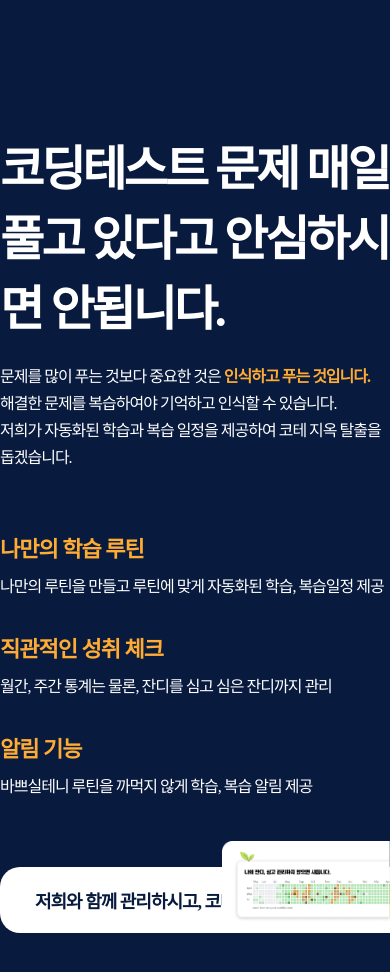
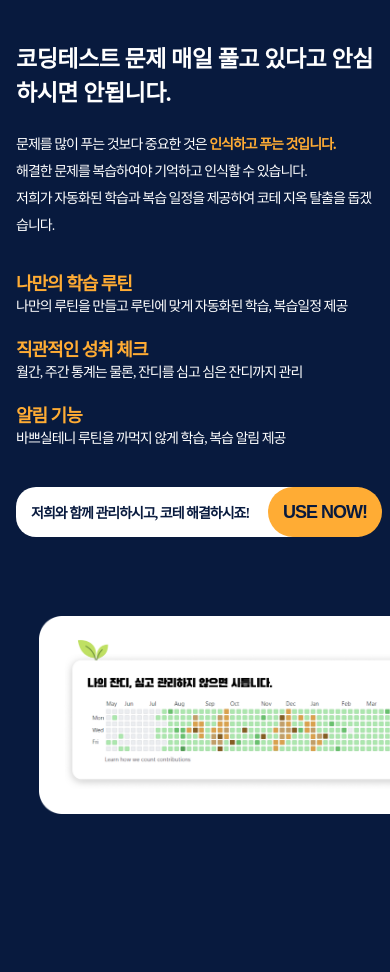
Before and after one commit to busy-joj/react-cote-planner-app, a React (Create React App) app: page /landing in a window 390 px wide. Shown: the top 972 px of the page. After the commit the page ends 844 px from the top, so only its background shows below. Built offline with nearby package versions, Linux system fonts and the light colour scheme; no server answers; a web font is replaced by a local one.

Commit message:
add 반응형

```diff
--- a/src/pages/LandingPage/landing.css
+++ b/src/pages/LandingPage/landing.css
@@ -76,10 +76,11 @@ h1 {
 
 .action {
   position: relative;
-  width: 560px;
+  width: 44%;
 }
 .action .title {
-  width: 425px;
+  width: 100%;
+  box-sizing: border-box;
   display: block;
   border-radius: 20px;
   padding: 20px 0 20px 35px;
@@ -102,6 +103,7 @@ h1 {
   padding: 19px 30px 20px 30px;
   border-radius: 60px;
   cursor: pointer;
+  transform: translateX(50%);
 }
 @keyframes fadein {
   from {
@@ -122,3 +124,78 @@ h1 {
     transform: translate(0% 0%);
   }
 }
+
+@media screen and (max-width: 1023px) {
+  .wrap {
+    padding: 0 40px;
+  }
+  .wrap-content h1 {
+    font-size: 2rem;
+  }
+  .action .title {
+    padding: 20px 0 20px 20px;
+  }
+  .action .button {
+    transform: translateX(50%);
+    padding: 19px 15px 20px 15px;
+  }
+}
+
+/* 모바일 가로, 테블릿 세로 (해상도 480px ~ 767px)*/
+@media all and (min-width: 480px) and (max-width: 767px) {
+  /*스타일입력*/
+  /* .wrap::after {
+    width: 46%;
+    bottom: 240px;
+  } */
+}
+
+/* 모바일 가로, 테블릿 세로 (해상도 ~ 479px)*/
+@media all and (max-width: 479px) {
+  /*스타일입력*/
+  .wrap {
+    padding: 0 16px;
+    height: 100%;
+  }
+  .wrap::after {
+    width: 95%;
+    bottom: 30px;
+    right: -19px;
+  }
+  .wrap-content h1 {
+    letter-spacing: -0.5px;
+    font-size: 23px;
+    padding: 40px 0 0 0;
+  }
+  .text {
+    font-size: 14px;
+  }
+  .action {
+    width: 100%;
+    border-radius: 20px;
+  }
+  .action .title {
+    padding: 15px;
+    font-size: 14px;
+  }
+  .action .button {
+    transform: translateX(0%);
+    font-size: 18px;
+    padding: 15px;
+    bottom: 0;
+    right: -8px;
+  }
+  .function {
+    margin: 30px 0 40px;
+    gap: 20px;
+  }
+  .functionItem {
+    gap: 0;
+  }
+  .functionItem .title {
+    font-size: 18px;
+  }
+  .functionItem .desc {
+    font-size: 14px;
+  }
+}
```
